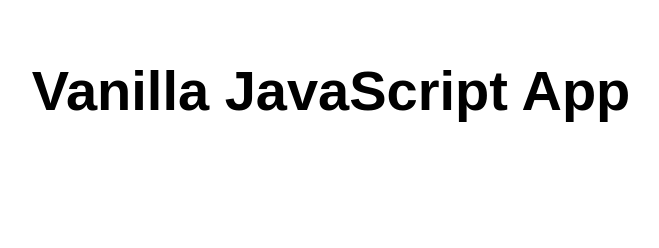
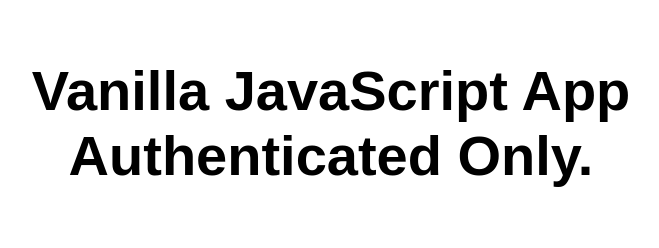
Before and after one commit to GaryStrange/my-first-static-web-app, a plain HTML site: page index.html in a window 1280 px wide. Shown: the whole page, without its empty margins (309-968 px from the left). Drawn offline with Linux system fonts and the light colour scheme.

Commit message:
Update index.html

```diff
--- a/index.html
+++ b/index.html
@@ -10,7 +10,7 @@
 
 <body>
   <main>
-    <h1>Vanilla JavaScript App</h1>
+    <h1>Vanilla JavaScript App Authenticated Only.</h1>
   </main>
 </body>
 
```
